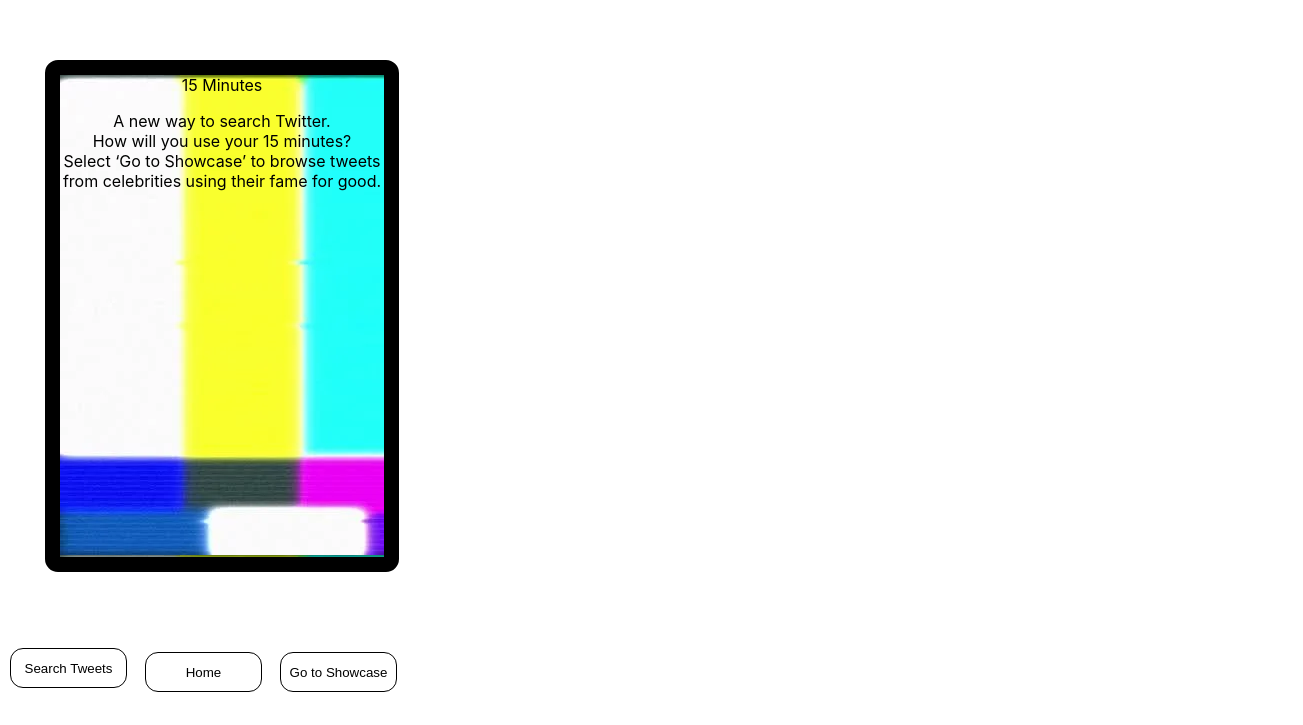
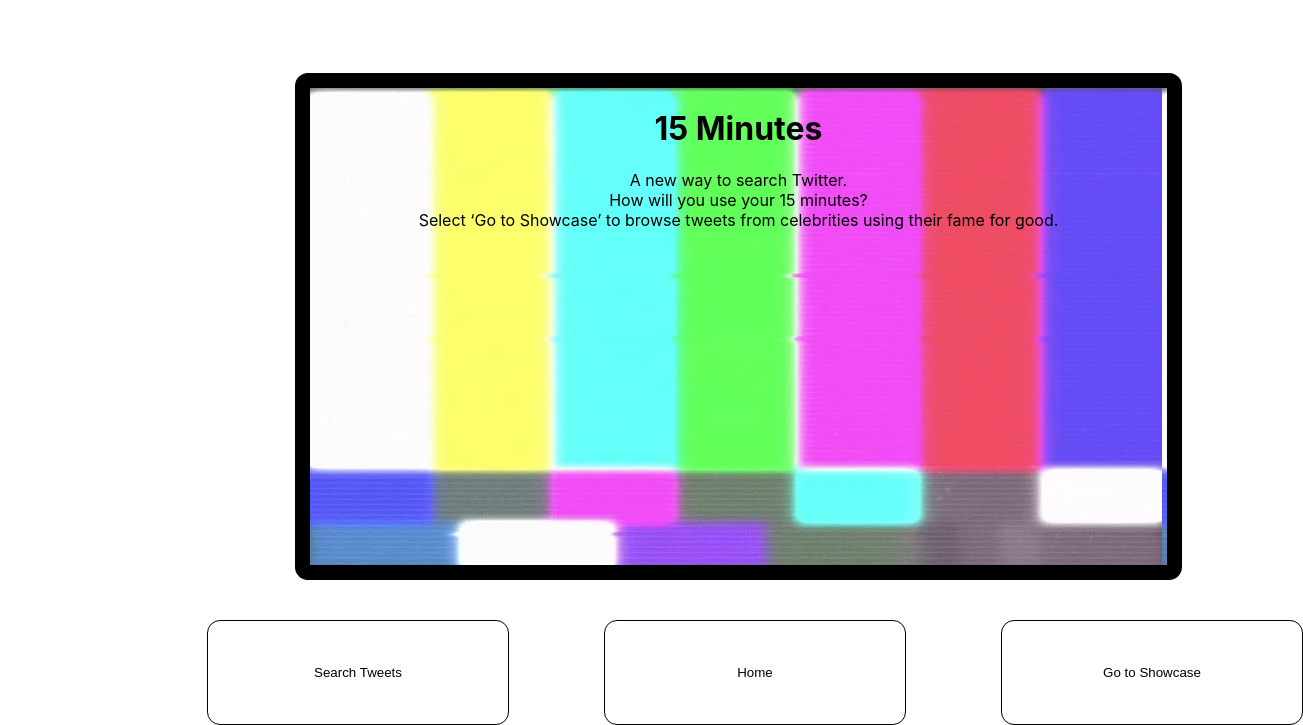
Before and after one commit to cvs181801/15-minutes, a React (Create React App) app: page / in a window 1280 px wide. Shown: the part 118-843 px from the top of the page, 1303 px wide, since content can reach past the window. Before the commit the page ends 810 px from the top, so only its background shows below. Built offline with nearby package versions, Linux system fonts and the light colour scheme.

Commit message:
fix background image lightness

```diff
--- a/src/App.css
+++ b/src/App.css
@@ -43,8 +43,9 @@
   height: 482px;
   left: 45px;
   top: 178px;
-
-  background: url('./pics/TV.png');
+  background-color: rgba(255, 251, 251, 0.3);
+  background-image: url('./pics/TV.png');
+  background-blend-mode: lighten;
   border: 15px solid #000000;
   border-radius: 13px;
 }
@@ -76,3 +77,61 @@
   left: 280px;
   top: 770px;
 }
+
+@media (min-width: 600px) {
+  .container {
+    width: 677px;
+    height: 470px;
+    left: 78px;
+    top: 325px;
+  }
+  .searchBtn,
+  .homeBtn,
+  .showcaseBtn {
+    width: 175px;
+    height: 81px;
+
+  }
+  .searchBtn {
+    left: 33px;
+    top: 902px;
+  }
+  .homeBtn {
+    left: 303px;
+    top: 902px;
+  }
+  .showcaseBtn {
+    left: 612px;
+top: 902px;
+  }
+
+}
+
+@media (min-width: 1025px) {
+
+  .container {
+    width: 857px;
+    height: 477px;
+    left: 295px;
+    top: 191px;
+  }
+  .searchBtn,
+  .homeBtn,
+  .showcaseBtn {
+    width: 302px;
+    height: 105px;
+  }
+  .searchBtn {
+    left: 207px;
+    top: 738px;
+  }
+  .homeBtn {
+    left: 604px;
+    top: 738px;
+  }
+  .showcaseBtn {
+    left: 1001px;
+    top: 738px;
+  }
+
+}
--- a/src/App.js
+++ b/src/App.js
@@ -5,10 +5,13 @@
 function App() {
   return (
     <div className="App">
-      <div className="container">15 Minutes
-        <p>A new way to search Twitter.
-          <br/>How will you use your 15 minutes?
-          <br/>Select ‘Go to Showcase’ to browse tweets from celebrities using their fame for good.</p>
+      <div className="container">
+        <div className="contentContainer">
+            <h1>15 Minutes</h1>
+            <p>A new way to search Twitter.
+              <br/>How will you use your 15 minutes?
+              <br/>Select ‘Go to Showcase’ to browse tweets from celebrities using their fame for good.</p>
+          </div>
       </div>
       <div className="buttonsContainer">
         <button className="searchBtn"><a>Search Tweets</a></button>
```
